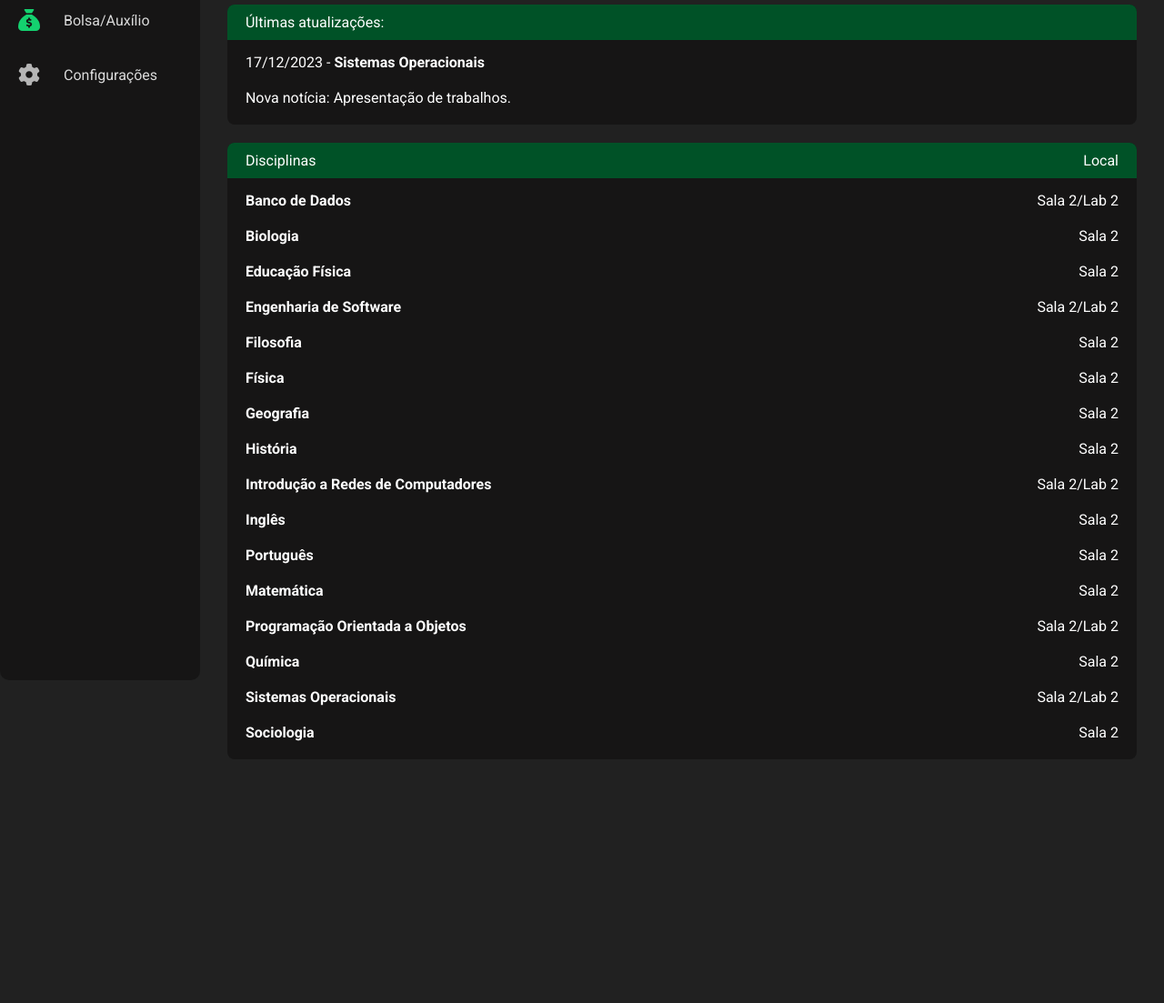
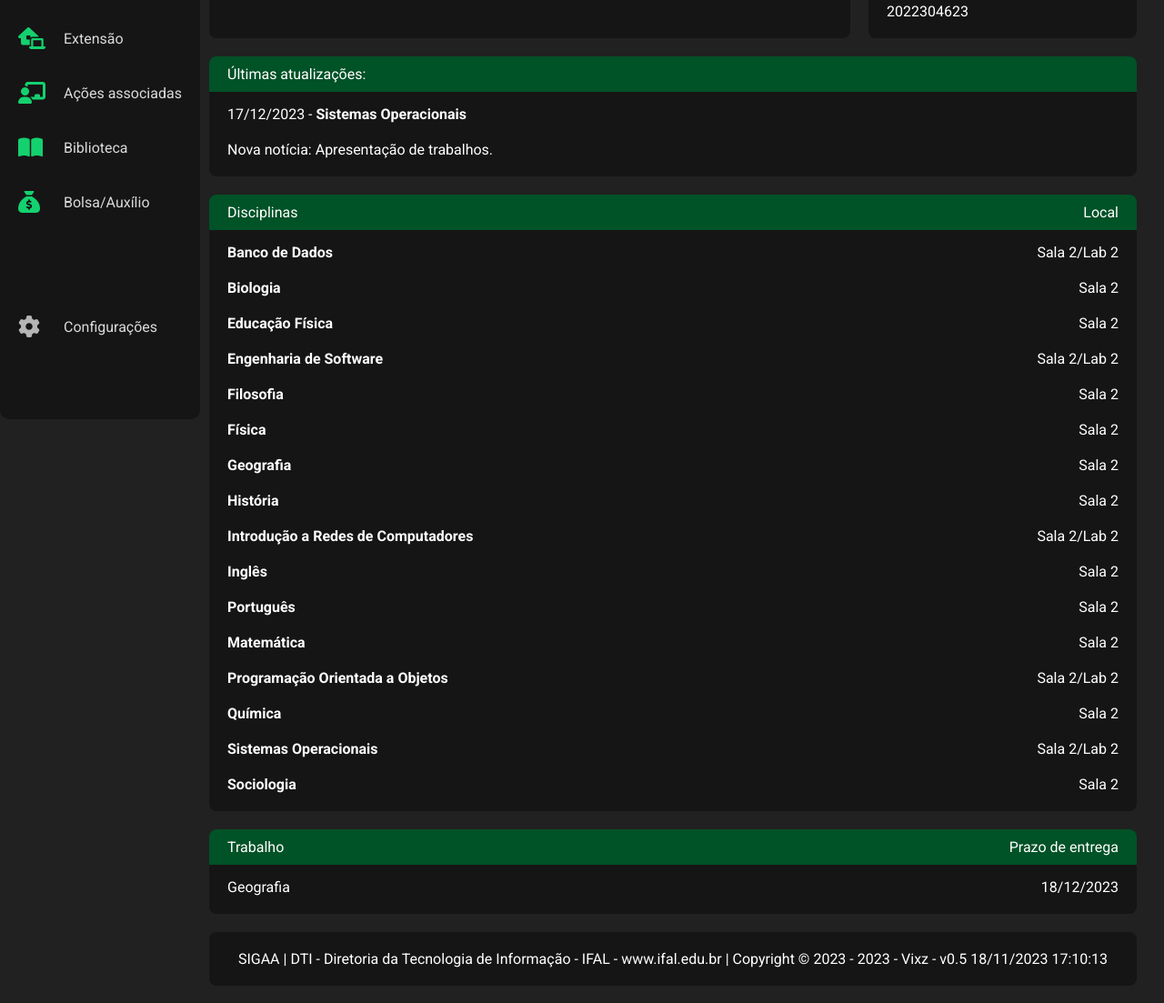
Before and after one commit to vitor-gss/projeto-sigaa, a plain HTML site: page html/index.html in a window 1280 px wide. Shown: the part 359-1462 px from the top of the page at 91% size. Before the commit the page ends 1194 px from the top, so only its background shows below. Drawn offline with Linux system fonts and the light colour scheme.

Commit message:
Código final

```diff
--- a/css/estilos.css
+++ b/css/estilos.css
@@ -1,21 +1,8 @@
-body {
-    background-color: #212121;
-    /* background-color: rgb(41, 41, 41); */
-    color: white;
-    font-family: 'Roboto', sans-serif;
-    margin: 0;
-
-    display: grid;
-    grid-template-columns: auto 1fr;
-    grid-template-areas: "sidebar main";
-
-    /* overflow: hidden; */
-}
-
 /* Main*/
 main {
     display: block;
     padding: 20px 30px 30px 30px;
+    margin-left: 50px;
 }
 
 main > header {
@@ -40,12 +27,6 @@ main > header {
 
     padding-left: 20px;
     padding-right: 20px;
-}
-
-.info-instituicao {
-    background-color: #005227;
-    border-radius: 8px 8px 0px 0px;
-    padding: 10px 20px;
 }
 
 .info-aluno {
@@ -96,12 +77,14 @@ main > header {
 }
 
 .menu-lateral {
+    position: fixed;
 
     background-color: #161515;
     color: rgb(218, 218, 218);
 
     display: flex;
     flex-direction: column;
+    justify-content: space-evenly;
 
     z-index: 2;
     grid-area: sidebar;
@@ -136,29 +119,21 @@ main > header {
     transition: margin 0.3s;
 }
 
-span {
+.menu-lateral span {
     padding-right: 20px;
 }
 
 .menu-lateral.retraido .opcoes .opcoes-menu-lateral span,
-.modo-escuro.retraido {
+.modo-escuro.retraido, .menu-lateral.retraido .final span {
     display: none
 }
 
-.opcoes .opcoes-menu-lateral span:hover {
+.opcoes .opcoes-menu-lateral span:hover,  .final span:hover{
     color: #0d8d4b;
     cursor: pointer;
 }
 
 /* .final {} */
-
-/* Box */
-.box {
-    background-color: #161515;
-    color: white;
-
-    border-radius: 8px;
-}
 
 /* Perfil aluno */
 .perfil-aluno {
@@ -178,6 +153,7 @@ span {
     object-fit: cover;
     border-radius: 100px;
     max-height: 100%;
+    max-width: 100%;
 }
 
 .infos {
@@ -213,18 +189,6 @@ span {
     border-radius: 8px;
 }
 
-.cabecalho {
-    display: flex;
-    flex-direction: row;
-    justify-content: space-between;
-
-    background-color: #005227;
-    padding: 0;
-
-    border-radius: 8px 8px 0px 0px;
-    padding: 10px 20px;
-}
-
 .conteudo-atualizacoes {
     display: flex;
     flex-direction: column;
@@ -246,33 +210,6 @@ strong:hover {
 }
 
 /* Disciplinas */
-.disciplinas {
-    display: flex;
-    flex-direction: column;
-    gap: 15px;
-
-    margin-top: 20px;
-    background-color: #161515;
-    border-radius: 8px;
-}
-
-.disciplinas header {
-    display: flex;
-    flex-direction: row;
-    justify-content: space-between;
-
-    background-color: #005227;
-    padding: 0;
-
-    border-radius: 8px 8px 0px 0px;
-    padding: 10px 20px;
-}
-
-.disciplina{
-    display: flex;
-    flex-direction: row;
-    justify-content: space-between;
-}
 
 .lista-disciplinas{
     display: flex;
@@ -284,6 +221,24 @@ strong:hover {
     padding-bottom: 20px;
 }
 
+.disciplinas {
+    display: flex;
+    flex-direction: column;
+    gap: 15px;
+
+    margin-top: 20px;
+    background-color: #161515;
+    border-radius: 8px;
+
+    margin-bottom: 20px;
+}
+
+.disciplina{
+    display: flex;
+    flex-direction: row;
+    justify-content: space-between;
+}
+
 .nome-disciplina{
     cursor: pointer;
 }
@@ -291,3 +246,10 @@ strong:hover {
 .nome-disciplina:hover{
     color: #14d16f;
 }
+
+/* Trabalhos */
+.trabalhos{
+    display: flex;
+    flex-direction: column;
+    gap: 15px;
+}
--- /dev/null
+++ b/css/padroes.css
@@ -0,0 +1,62 @@
+body {
+    background-color: #212121;
+    /* background-color: rgb(41, 41, 41); */
+    color: white;
+    font-family: 'Roboto', sans-serif;
+    margin: 0;
+
+    display: grid;
+    /* grid-template-columns: auto 1fr; */
+    /* grid-template-areas: "sidebar main"; */
+
+    /* overflow: hidden; */
+}
+
+.cabecalho {
+    display: flex;
+    flex-direction: row;
+    justify-content: space-between;
+
+    background-color: #005227;
+    padding: 0;
+
+    border-radius: 8px 8px 0px 0px;
+    padding: 10px 20px;
+}
+
+.box { /*Sem cabeçalho*/
+    background-color: #161515;
+    color: white;
+
+    border-radius: 8px;
+}
+
+.box-cabecalho{
+    margin-top: 20px;
+    background-color: #161515;
+    border-radius: 8px;
+}
+
+.info-box-row{
+    display: flex;
+    flex-direction: row;
+    justify-content: space-between;
+
+    gap: 20px;
+
+    padding-left: 20px;
+    padding-right: 20px;
+    padding-bottom: 20px;
+}
+
+.main-ret{
+    margin-left: 200px;
+}
+
+footer{
+    margin-bottom: 190px;
+}
+
+footer .info{
+    text-align: center;
+}
--- a/html/index.html
+++ b/html/index.html
@@ -5,7 +5,10 @@
     <meta charset="UTF-8">
     <meta name="viewport" content="width=device-width, initial-scale=1.0">
     <title>Document</title>
+    <!-- CSS -->
+    <link rel="stylesheet" href="../css/padroes.css">
     <link rel="stylesheet" href="../css/estilos.css">
+    <!-- Fim CSS -->
     <link rel="preconnect" href="https://fonts.googleapis.com">
     <link rel="preconnect" href="https://fonts.gstatic.com" crossorigin>
     <link href="https://fonts.googleapis.com/css2?family=Roboto:wght@100;300;400;500;700;900&display=swap"
@@ -46,20 +49,21 @@
                 <i class="fa-solid fa-sack-dollar icon-menu-lateral fa-xl" style="color: #14d16f;"></i>
                 <span>Bolsa/Auxílio</span>
             </div>
-            <div class="opcoes-menu-lateral final">
-                <i class="fa-solid fa-gear icon-menu-lateral fa-xl" style="color: #b5b5b5;"></i>
-                <span>Configurações</span>
-            </div>
+        </div>
+        <div class="opcoes-menu-lateral final">
+            <i class="fa-solid fa-gear icon-menu-lateral fa-xl" style="color: #b5b5b5;"></i>
+            <span>Configurações</span>
+        </div>
     </aside>
 
-    <main>
+    <main class="main-ret">
         <header>
-            <div class="info-instituicao">
+            <div class="info-instituicao cabecalho">
                 IFAL - SIGAA - Sistema Integrado de Gestão de Atividades Acadêmicas
             </div>
             <div class="info-header">
                 <div class="info-aluno">
-                    <div class="nome-aluno">Vitor Gabriel</div>
+                    <div class="nome-aluno">Chipi Chipi Chapa Chapa</div>
                     <div class="nome-campus">Campus Rio Largo</div>
                 </div>
                 <div class="semestre-atual">
@@ -98,20 +102,37 @@
         </section>
 
         <section class="disciplinas">
-            <header>
+            <header class="cabecalho">
                 <div>Disciplinas</div>
                 <div>Local</div>
             </header>
             <div class="lista-disciplinas" id="lista-disciplinas">
-
             </div>
         </section>
+
+        <section class="trabalhos box-cabecalho">
+            <div class="cabecalho">
+                <div class="nome-trabalho">Trabalho</div>
+                <div class="prazos">Prazo de entrega</div>
+            </div>
+            <div class="trabalho info-box-row">
+                <div class="nome-disciplina">Geografia</div>
+                <div class="prazo">18/12/2023</div>
+            </div>
+        </section>
+
+        <footer class="box config-geral">
+            <div class="info">SIGAA | DTI - Diretoria da Tecnologia de Informação - IFAL - www.ifal.edu.br | Copyright ©
+                2023 - <span id="anoAtual"></span> - Vixz - v0.5 <span id="dataAtual"></span> <span
+                    id="horaAtual"></span></div>
+        </footer>
     </main>
 
     <!-- Scripts -->
     <script src="../js/semestreAtual.js"></script>
     <script src="../js/controladorBarraLateral.js"></script>
     <script src="../js/disciplinas.js"></script>
+    <script src="../js/trabalhos.js"></script>
 </body>
 
 </html>
--- a/js/controladorBarraLateral.js
+++ b/js/controladorBarraLateral.js
@@ -1,10 +1,14 @@
 document.getElementById('toggleButton').addEventListener('click', function () {
     var menuLateral = document.querySelector('.menu-lateral');
+    var main = document.querySelector('main')
     // var modoEscuro = document.querySelector('.modo-escuro')
 
-    if(menuLateral.classList.contains("expandido")){
+    if(menuLateral.classList.contains("expandido")){ // se menu estiver expandido
         menuLateral.classList.remove('expandido');
         menuLateral.classList.toggle('retraido');
+
+        main.classList.remove('main-ret')
+        main.classList.toggle('main-exp')
 
         // modoEscuro.classList.remove('expandido')
         // modoEscuro.classList.toggle('retraido');
@@ -12,6 +16,10 @@ document.getElementById('toggleButton').addEventListener('click', function () {
         menuLateral.classList.remove('retraido');
         menuLateral.classList.toggle('expandido');
 
+
+        main.classList.remove('main-exp')
+        main.classList.toggle('main-ret')
+
         // modoEscuro.classList.remove('retraido')
         // modoEscuro.classList.toggle('expandido');
     }
--- a/js/semestreAtual.js
+++ b/js/semestreAtual.js
@@ -1,7 +1,34 @@
 const local = document.querySelector("#semestre-atual")
+const anoAtual = document.querySelector('#anoAtual')
+const dataAtual = document.querySelector('#dataAtual')
+const horaAtual = document.querySelector('#horaAtual')
+
 const data = new Date()
 const ano = data.getFullYear()
 const semestre = data.getMonth() <= 5 ? 1 : 2
 
 const semestreAtual = `${ano}.${semestre}`
 local.textContent = semestreAtual
+
+anoAtual.textContent = ano
+
+const segundos = data.getSeconds()
+const minutos = data.getMinutes()
+const hora = data.getHours()
+
+const dia = data.getDate()
+const mes = data.getMonth()
+
+const formatarHorario = (tempo) => {
+    return tempo <= 9 ? '0'+tempo : tempo
+}
+
+dataAtual.textContent = `${formatarHorario(dia)}/${formatarHorario(mes)}/${formatarHorario(ano)}`
+
+
+const atualizarHora = () => {
+    horaAtual.textContent = `${formatarHorario(hora)}:${formatarHorario(minutos)}:${formatarHorario(segundos)}`
+}
+
+
+setInterval(atualizarHora(), 1000)
```
Also changed, not shown: js/trabalhos.js (added).
